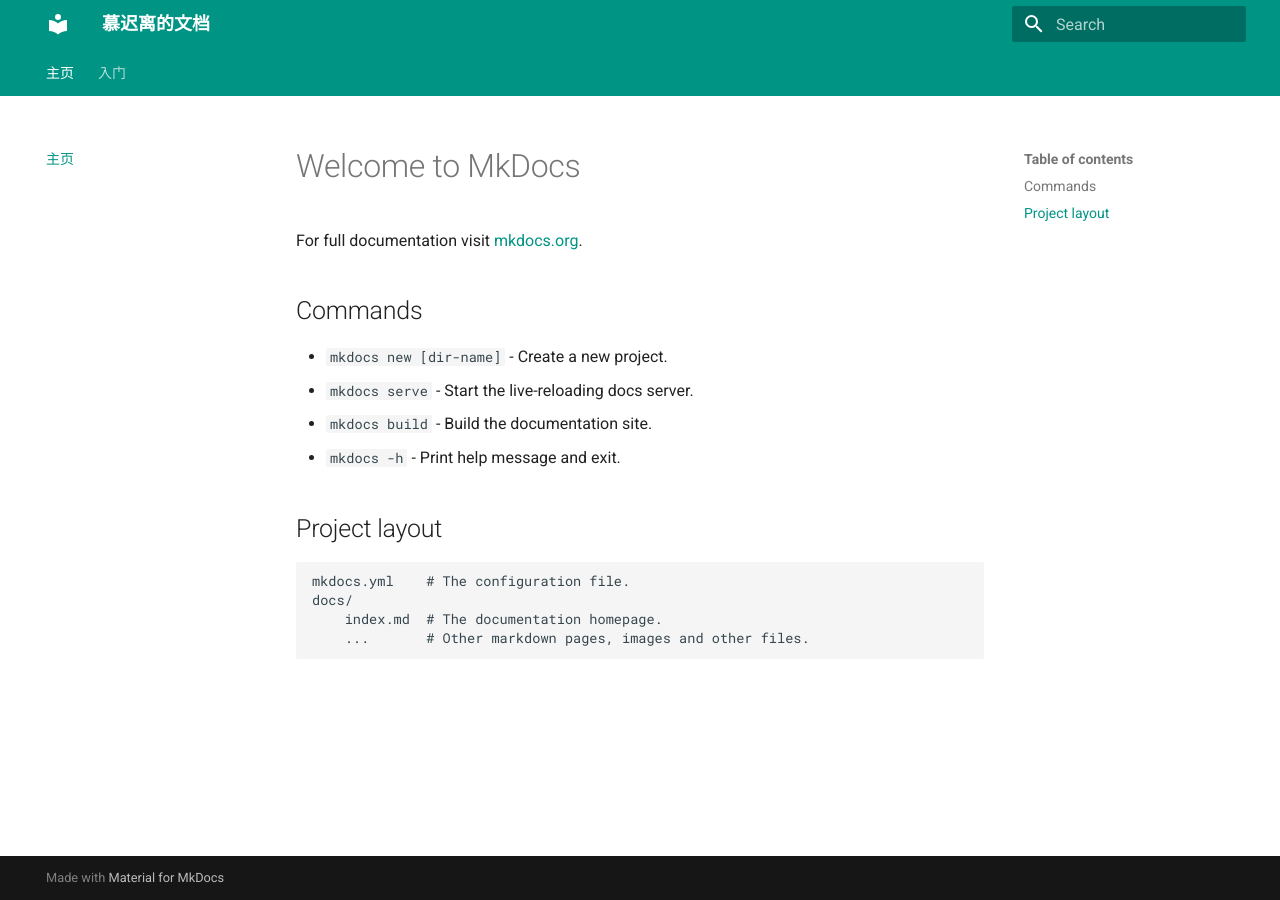
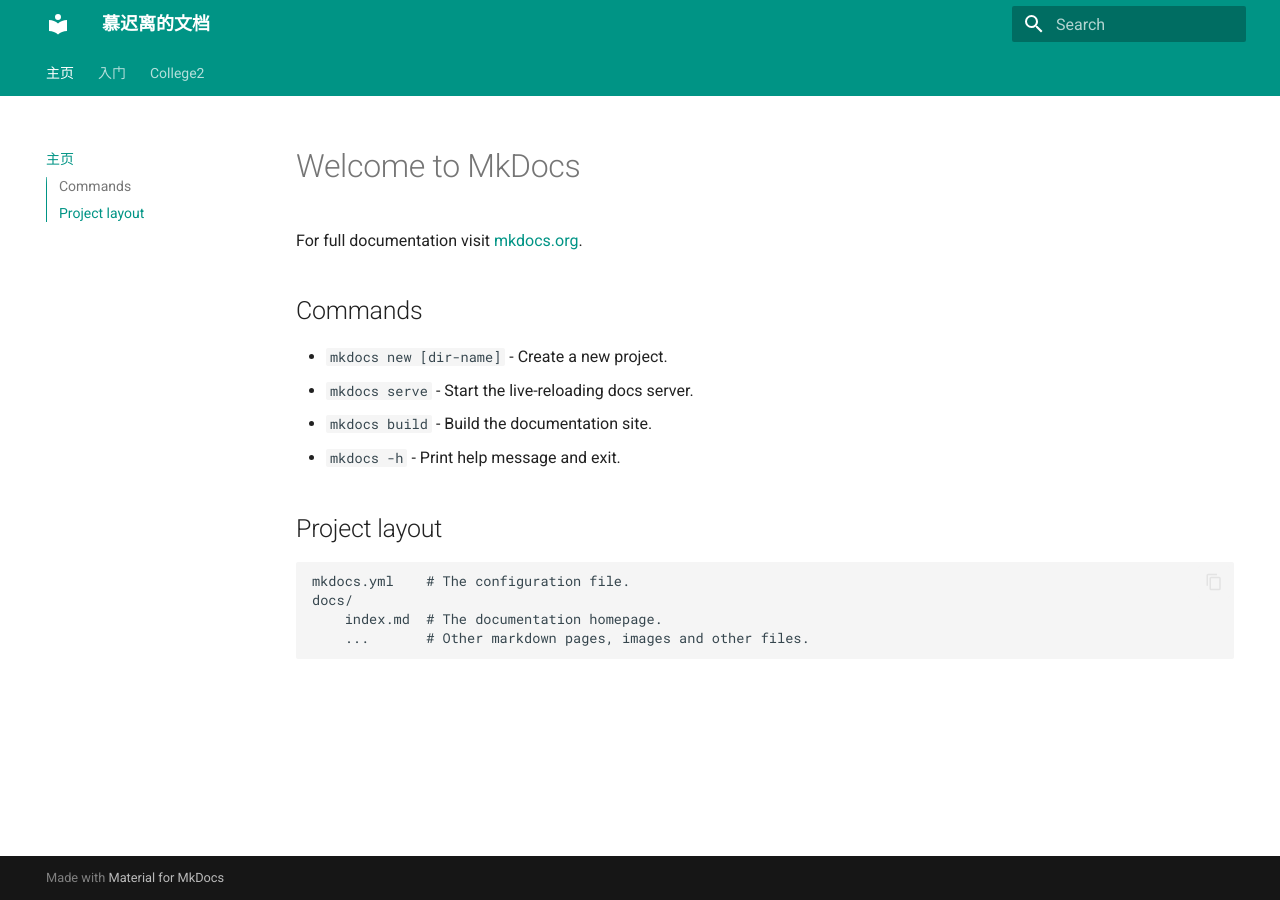
Before and after one commit to Muchili-code/Muchili-code.github.io, an MkDocs documentation site: the page built from docs/index.md, in a window 1280 px wide. Built offline with MkDocs 1.6.1 and Material for MkDocs 9.7.7, drawn with Linux system fonts in a browser that asks for light colours.

Commit message:
Update mkdocs.yml

```diff
--- a/mkdocs.yml
+++ b/mkdocs.yml
@@ -14,11 +14,51 @@
   features:
     - navigation.tabs # 启用顶级导航为标签页样式
     - navigation.top # 顶部导航
+    - navigation.instant # 启用页面即时加载，提升浏览体验
+    - navigation.tracking # 追踪当前页面在导航中的位置
+    - toc.integrate # 关键：将当前页面的目录集成到左侧导航栏
+    - content.code.copy # 为代码块添加复制按钮
+    - search.highlight # 搜索结果高亮
+    - content.tabs # 允许在 Markdown 中创建选项卡
+
+markdown_extensions:
+  - admonition # 提示框 (Note, Warning 等)
+  - pymdownx.details # 可折叠的详情块
+  - pymdownx.superfences # 更好的代码块高亮
+  - pymdownx.critic # 评论标记 (插入、删除、替换等)
+  - pymdownx.highlight # 代码高亮
+  - pymdownx.inlinehilite # 行内代码高亮
+  - pymdownx.keys # 键盘按键显示
+  - pymdownx.mark # 文本高亮
+  - pymdownx.tilde # 下标和删除线
+  - pymdownx.caret # 上标
+  - pymdownx.tasklist: # 任务列表
+      custom_checkbox: true
+  - pymdownx.tabbed: # 选项卡
+      alternate_style: true
+  - attr_list # 允许给 Markdown 元素添加 HTML 属性
+  - md_in_html # 允许在 HTML 块中使用 Markdown
+  - def_list # 定义列表
+  - footnotes # 脚注
+  - tables # 表格
+  - toc: # 目录
+      permalink: true
 
 nav:
   - 主页: index.md
   - 入门:
     - 快速开始: getting-started/quick-start.md # 子页面的路径是相对于 docs/ 目录的
     - 安装: getting-started/installation.md
-  #- College2:
-  #  - 数据结构与算法分析: # 这里就是子模块的调用，再说说看，不知道该怎么使用
+  - College2: # 这个路径是相对于你的主仓库的 docs/ 目录的
+    - 数据结构与算法分析: # 这里就是子模块的调用
+      - 0.进阶语法知识: "notes/College 2/2.数据结构与算法分析（FDS）-Fundemental Data Structure/期末复习/自己笔记/0.基础语法知识.md"
+      - 1.绪论: "notes/College 2/2.数据结构与算法分析（FDS）-Fundemental Data Structure/期末复习/自己笔记/1.绪论.md"
+      - 2.线性表: notes/College 2/2.数据结构与算法分析（FDS）-Fundemental Data Structure/期末复习/自己笔记/2.线性表.md
+      - 3.栈和队列: notes/College 2/2.数据结构与算法分析（FDS）-Fundemental Data Structure/期末复习/自己笔记/3.栈和队列.md
+      - 4.串: notes/College 2/2.数据结构与算法分析（FDS）-Fundemental Data Structure/期末复习/自己笔记/4.串.md
+      - 5.数组和广义表: notes/College 2/2.数据结构与算法分析（FDS）-Fundemental Data Structure/期末复习/自己笔记/5.数组和广义表.md
+      - 6.树: notes/College 2/2.数据结构与算法分析（FDS）-Fundemental Data Structure/期末复习/自己笔记/6.树.md
+      - 7.图: notes/College 2/2.数据结构与算法分析（FDS）-Fundemental Data Structure/期末复习/自己笔记//7.图/7.图.md
+      - 9.查找: notes/College 2/2.数据结构与算法分析（FDS）-Fundemental Data Structure/期末复习/自己笔记/9.查找.md
+      - 10.排序: notes/College 2/2.数据结构与算法分析（FDS）-Fundemental Data Structure/期末复习/自己笔记/10.排序.md
+      - 总复习: notes/College 2/2.数据结构与算法分析（FDS）-Fundemental Data Structure/期末复习/自己笔记/总复习.md
```
